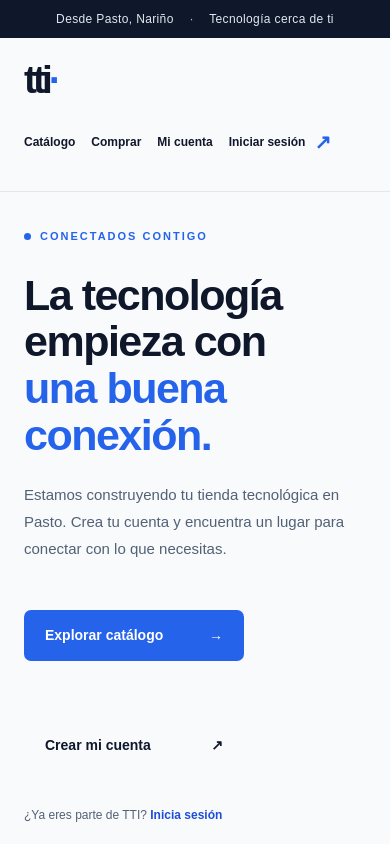
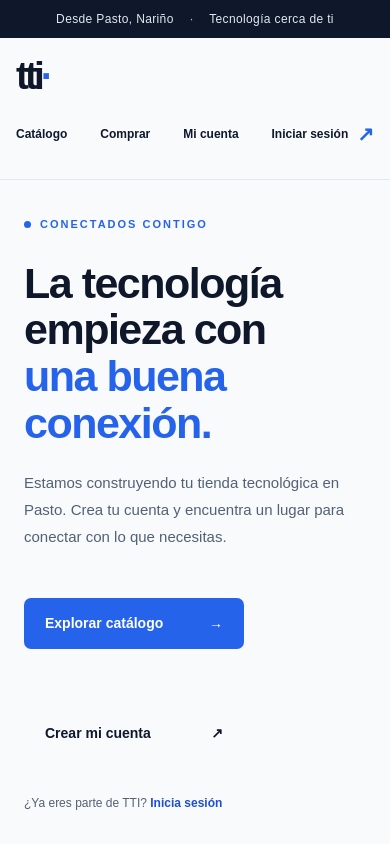
Before and after one commit to AndersonOjeda/Cypher-Oz, a Next.js app in the folder frontend/: page / in a window 390 px wide. Shown: the top 844 px of the page. Built offline with nearby package versions, Linux system fonts and the light colour scheme; no server answers.

Commit message:
fix(frontend): keep mobile navigation within viewport

```diff
--- a/frontend/src/app/globals.css
+++ b/frontend/src/app/globals.css
@@ -614,6 +614,16 @@ footer p span {
   }
 }
 @media (max-width: 600px) {
+  .site-header {
+    flex-wrap: wrap;
+    gap: 12px;
+    padding: 18px 16px;
+  }
+  .site-header > nav {
+    width: 100%;
+    justify-content: space-between;
+    gap: 10px;
+  }
   .account-columns {
     grid-template-columns: minmax(0, 1fr);
     gap: 8px;
```
